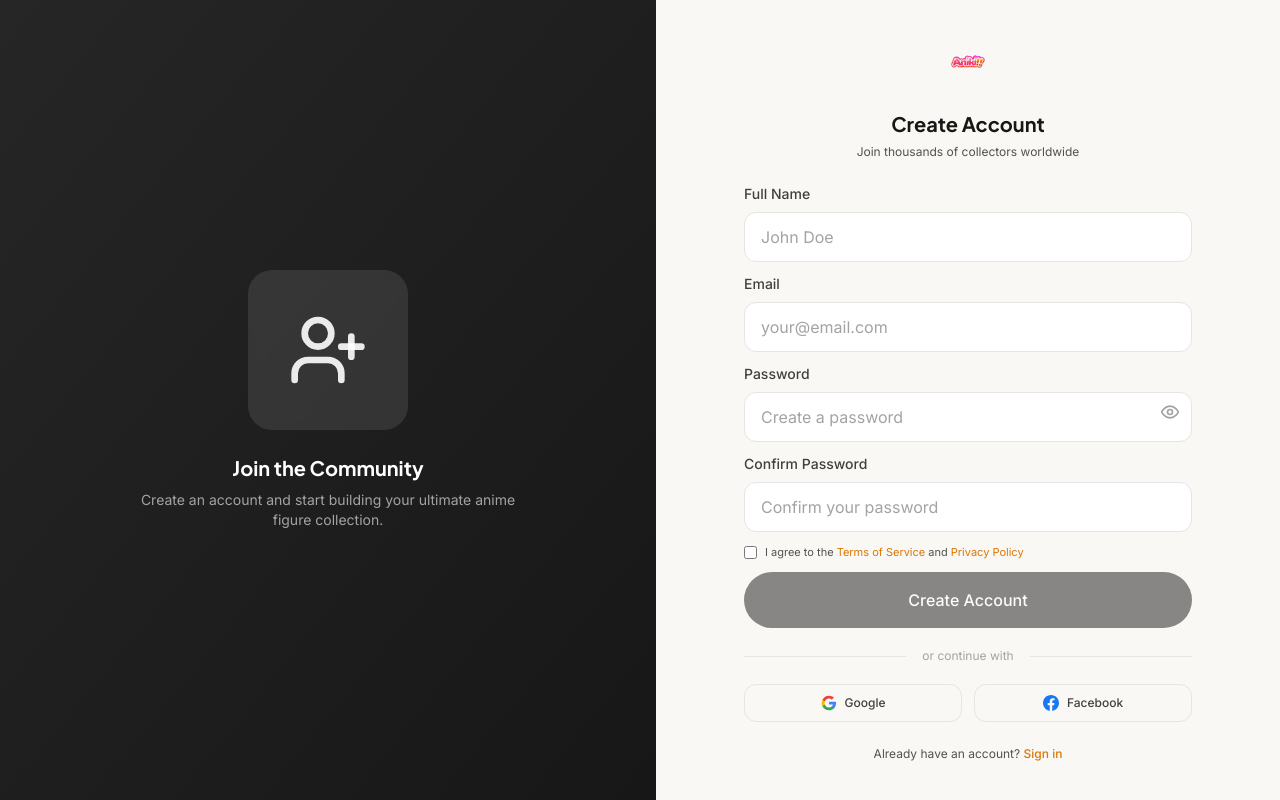
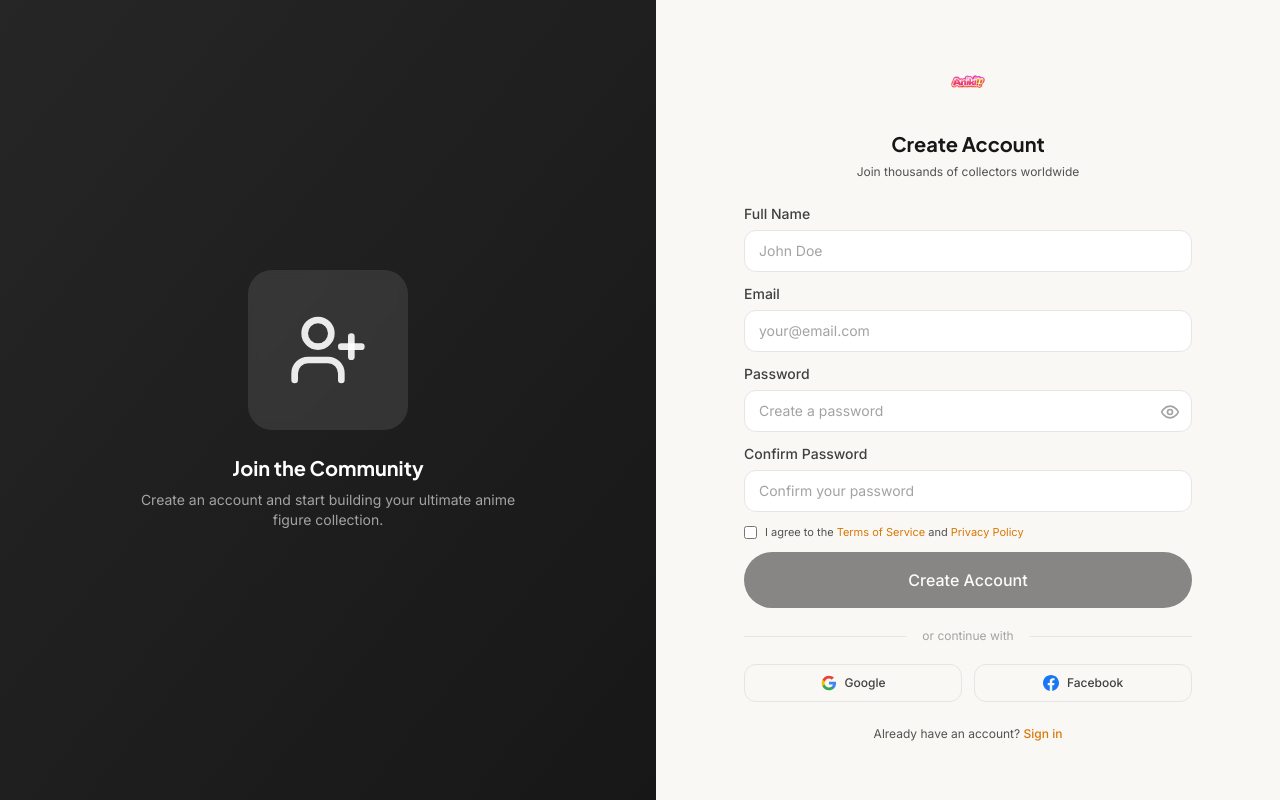
Before and after one commit to LeeDev428/aniki, a Next.js app in the folder frontend/: page /auth/register in a window 1280 px wide. Built offline with nearby package versions, Linux system fonts and the light colour scheme.

Commit message:
Update Input.tsx

```diff
--- a/frontend/src/components/ui/Input.tsx
+++ b/frontend/src/components/ui/Input.tsx
@@ -13,15 +13,15 @@ const Input = forwardRef<HTMLInputElement, InputProps>(
     return (
       <div className="w-full">
         {label && (
-          <label className="block text-sm font-medium text-neutral-700 mb-2">
+          <label className="block text-sm font-medium text-neutral-700 mb-1.5">
             {label}
           </label>
         )}
         <input
           ref={ref}
           className={`
-            w-full px-4 py-3 rounded-xl border bg-white
-            text-neutral-900 placeholder:text-neutral-400
+            w-full px-3.5 py-2.5 rounded-xl border bg-white
+            text-sm text-neutral-900 placeholder:text-neutral-400
             transition-all duration-200
             focus:outline-none focus:ring-2 focus:ring-honey-500/20 focus:border-honey-500
             disabled:bg-neutral-100 disabled:cursor-not-allowed
```
